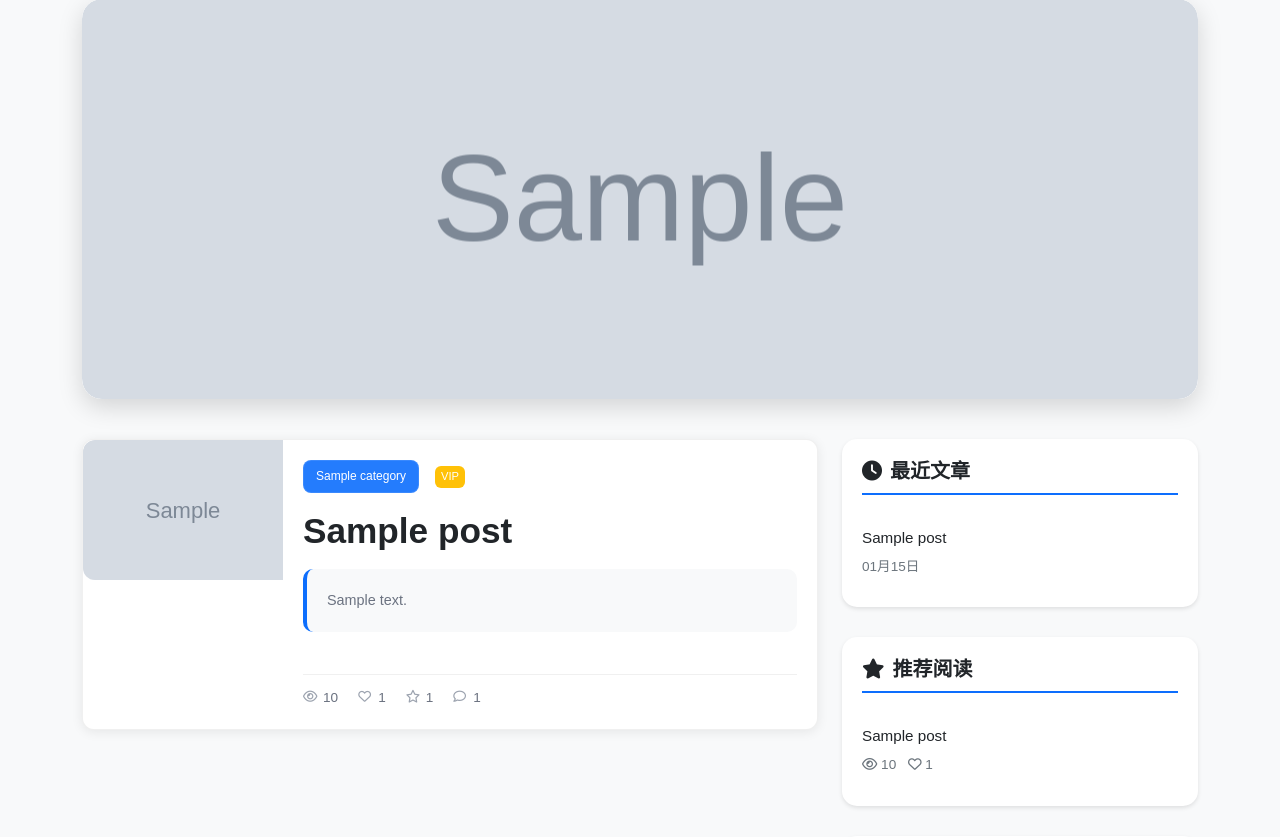
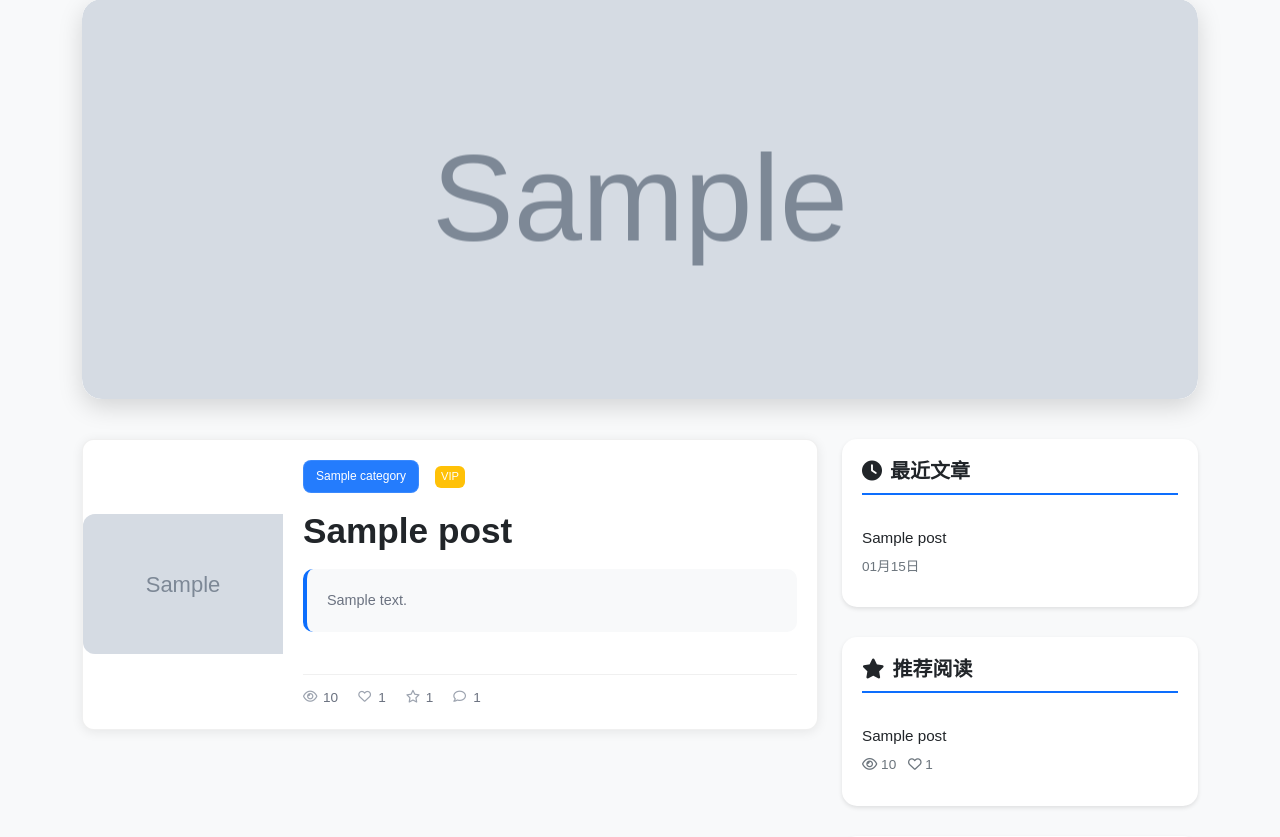
Before and after one commit to jhzhou002/blog, a Django app: page / in a window 1280 px wide. Shown: the part 70-907 px from the top of the page. Run offline with Django 4.2, Linux system fonts and the light colour scheme; tables that the repository leaves empty hold one stand-in row (values such as "Sample post"); grey boxes marked "Sample" are stand-in pictures.

Commit message:
调整博客卡片封面图垂直居中对齐
- 修改卡片内容区为垂直居中对齐
- 左侧封面图现在在卡片中垂直居中显示

🤖 Generated with [Claude Code](https://claude.ai/code)

Co-Authored-By: Claude <noreply@anthropic.com>

```diff
--- a/static/css/style.css
+++ b/static/css/style.css
@@ -207,7 +207,7 @@ body {
 
 .post-card-content {
     display: flex;
-    align-items: stretch;
+    align-items: center;
     min-height: 140px;
 }
 
```
